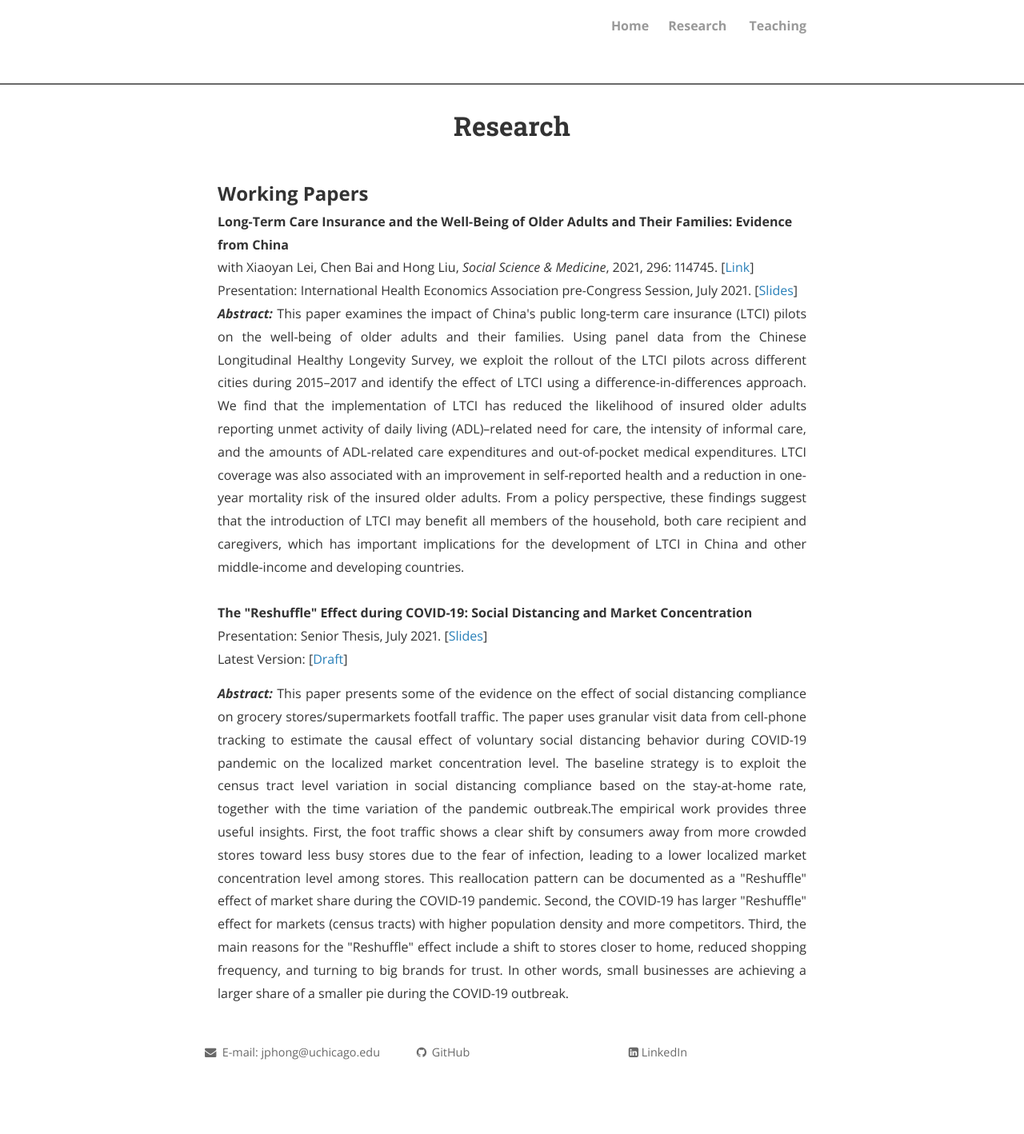
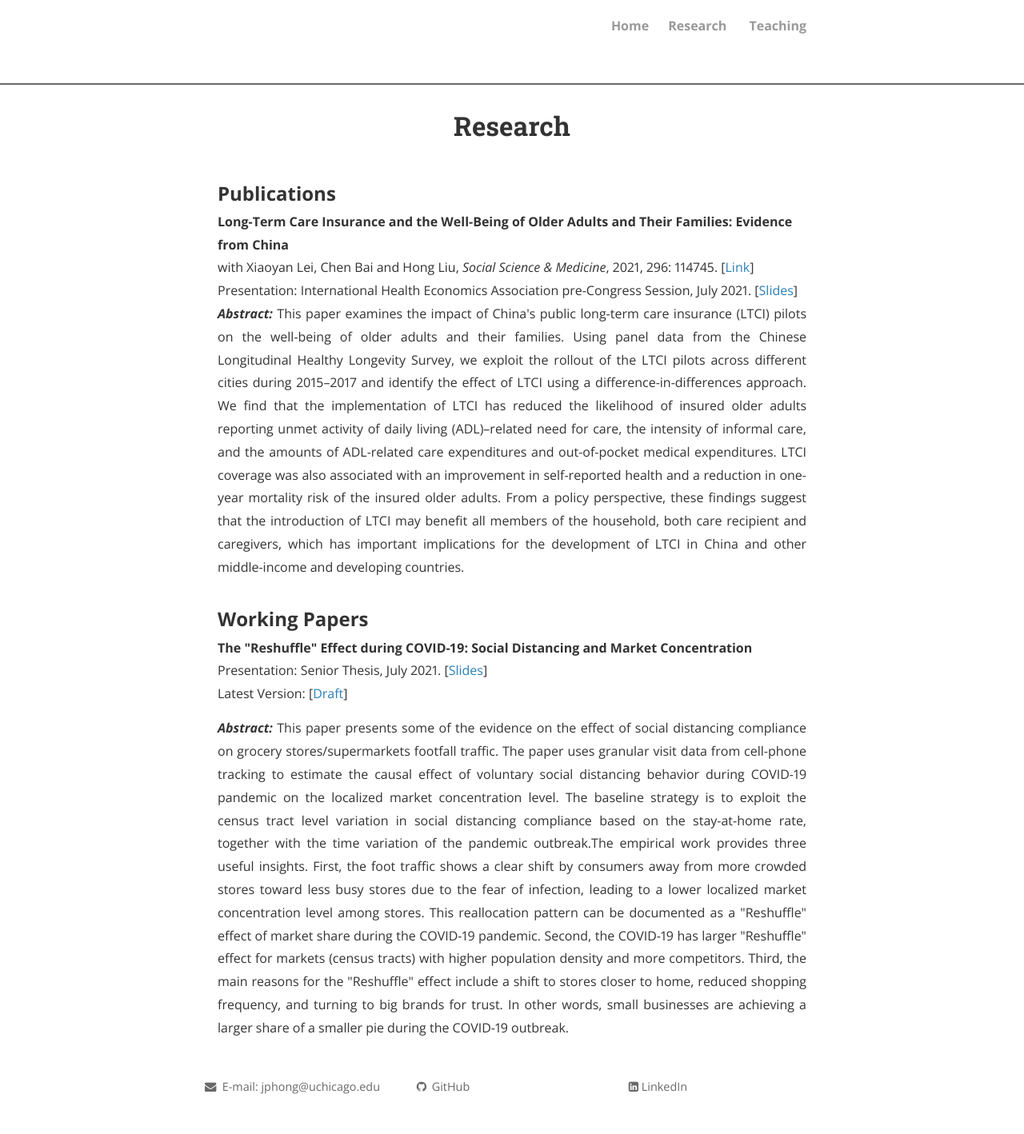
Before and after one commit to JingpengHong/JingpengHong.github.io, a Jekyll site: the page built from research.html, in a window 1280 px wide. Shown: the whole page at 80% size. Built offline with Jekyll 4.4.1, drawn with Linux system fonts in a browser that asks for light colours; nearby versions of some CDN libraries; comment, search, counter and statistics services are not loaded; a style sheet for code colours, icons or effects is not loaded; before the commit the page ends 1375 px from its top, so only the background shows below that.

Commit message:
Update research.html

```diff
--- a/research.html
+++ b/research.html
@@ -4,7 +4,7 @@ title: Research
 permalink: /research/
 ---
 
-<font size="+2"><strong> Working Papers</strong></font><br>
+<font size="+2"><strong> Publications </strong></font><br>
 <strong>Long-Term Care Insurance and the Well-Being of Older Adults and Their Families: Evidence from China</strong>
 <br>
 with Xiaoyan Lei, Chen Bai and Hong Liu, <i>Social Science & Medicine</i>, 2021, 296: 114745. [<a href="https://www.sciencedirect.com/science/article/pii/S027795362200048X" >Link</a>]
@@ -13,6 +13,7 @@ Presentation: International Health Economics Association pre-Congress Session, J
 <br>
 <p style="text-align:justify"><b><i>Abstract: </i></b> This paper examines the impact of China's public long-term care insurance (LTCI) pilots on the well-being of older adults and their families. Using panel data from the Chinese Longitudinal Healthy Longevity Survey, we exploit the rollout of the LTCI pilots across different cities during 2015–2017 and identify the effect of LTCI using a difference-in-differences approach. We find that the implementation of LTCI has reduced the likelihood of insured older adults reporting unmet activity of daily living (ADL)–related need for care, the intensity of informal care, and the amounts of ADL-related care expenditures and out-of-pocket medical expenditures. LTCI coverage was also associated with an improvement in self-reported health and a reduction in one-year mortality risk of the insured older adults. From a policy perspective, these findings suggest that the introduction of LTCI may benefit all members of the household, both care recipient and caregivers, which has important implications for the development of LTCI in China and other middle-income and developing countries.
 <br><br>
+<font size="+2"><strong> Working Papers </strong></font><br>
 <strong>The "Reshuffle" Effect during COVID-19: Social Distancing and Market Concentration</strong>
 <br>
 Presentation: Senior Thesis, July 2021. [<a href="https://www.dropbox.com/s/oomxnzhlvtf67lg/Thesis_slides_Sep2021.pdf?dl=0" >Slides</a>]
```
